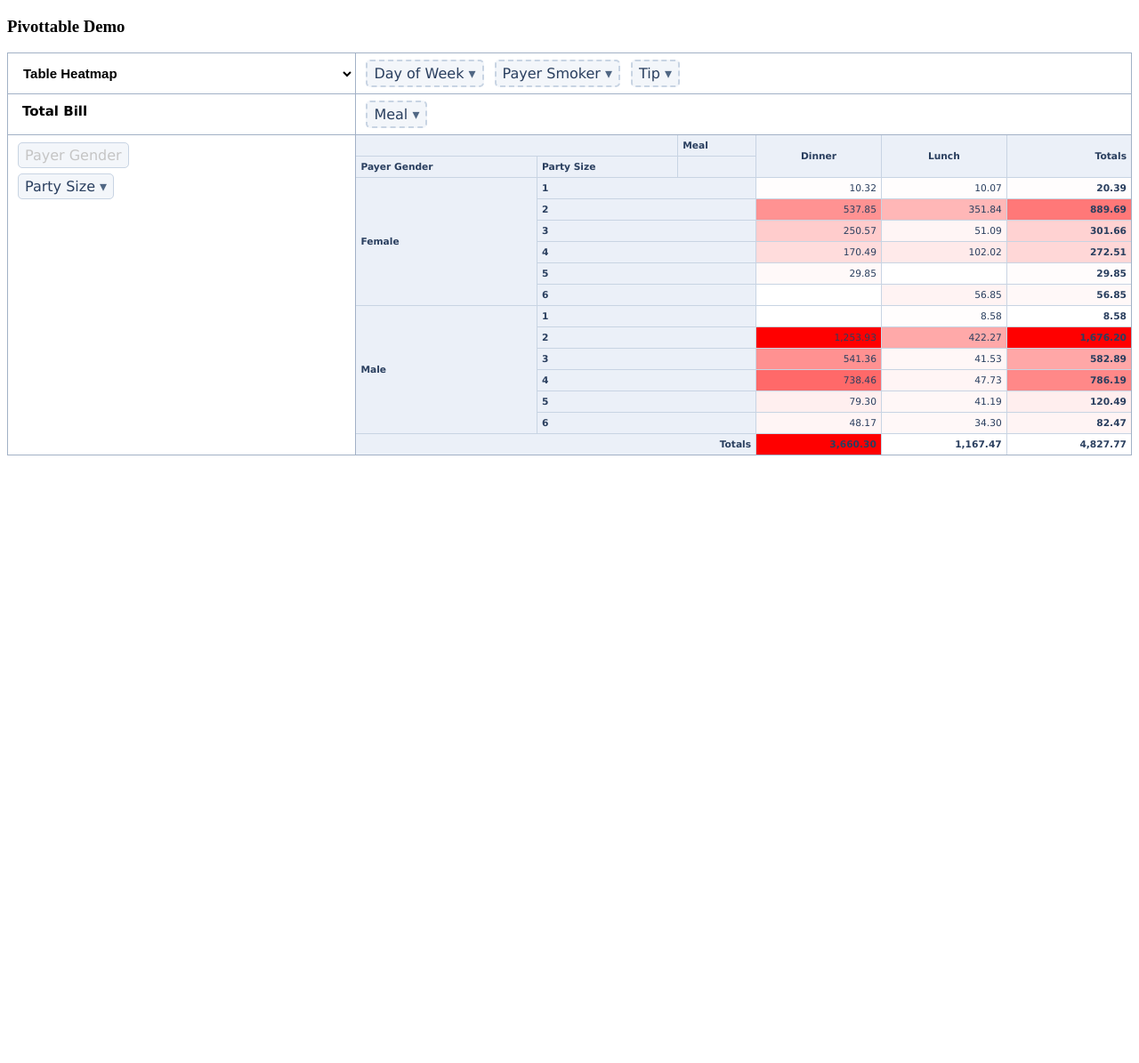
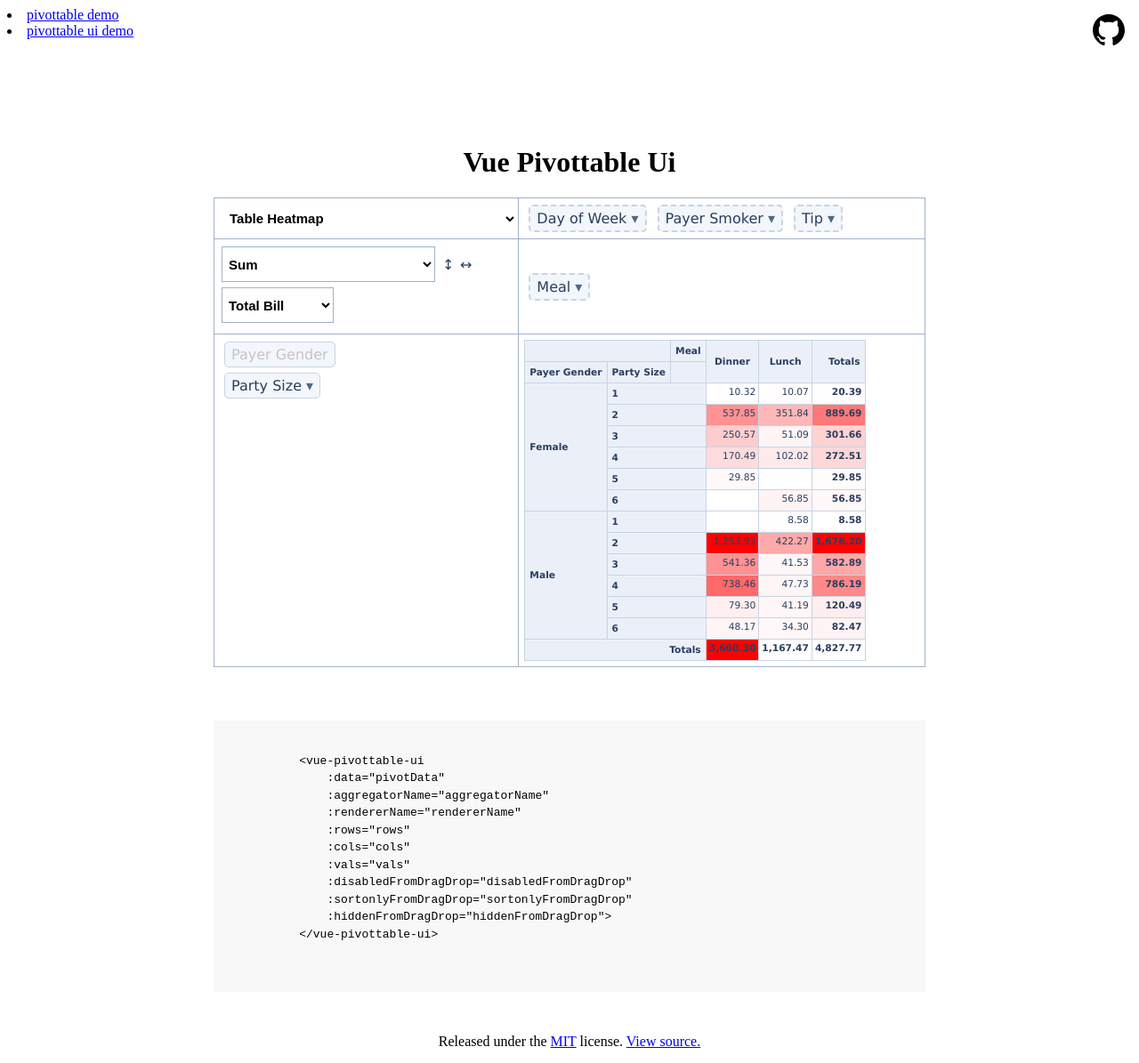
Before and after one commit to Seungwoo321/vue-pivottable, a Vue app: page / in a window 1280 px wide. Shown: the whole page at 89% size. Before the commit the page ends 800 px from the top, so only its background shows below. Built offline with nearby package versions, Linux system fonts and the light colour scheme.

Commit message:
demo update

```diff
--- a/demo/App.vue
+++ b/demo/App.vue
@@ -1,6 +1,20 @@
 <template>
   <div id="app">
-      <h3>Pivottable Demo</h3>
+    <nav>
+      <li>
+        <a href="#pivottable">pivottable demo</a>
+      </li>
+      <li>
+        <a href="#pivottable-ui">pivottable ui demo</a>
+      </li>
+    </nav>
+    <a href="https://github.com/seungwoo321/vue-pivottable" target="_blank" style="position: fixed; top: 1rem; right: 1rem;">
+      <svg id="i-github" viewBox="0 0 64 64" width="36" height="36">
+        <path stroke-width="0" fill="black" d="M32 0 C14 0 0 14 0 32 0 53 19 62 22 62 24 62 24 61 24 60 L24 55 C17 57 14 53 13 50 13 50 13 49 11 47 10 46 6 44 10 44 13 44 15 48 15 48 18 52 22 51 24 50 24 48 26 46 26 46 18 45 12 42 12 31 12 27 13 24 15 22 15 22 13 18 15 13 15 13 20 13 24 17 27 15 37 15 40 17 44 13 49 13 49 13 51 20 49 22 49 22 51 24 52 27 52 31 52 42 45 45 38 46 39 47 40 49 40 52 L40 60 C40 61 40 62 42 62 45 62 64 53 64 32 64 14 50 0 32 0 Z"></path>
+      </svg>
+    </a>
+    <div class="main">
+      <h1>Vue Pivottable Ui</h1>
       <div class="table-responsive">
         <vue-pivottable-ui
             :data="pivotData"
@@ -12,31 +26,49 @@
             :disabledFromDragDrop="disabledFromDragDrop"
             :sortonlyFromDragDrop="sortonlyFromDragDrop"
             :hiddenFromDragDrop="hiddenFromDragDrop">
-            <!-- <template slot="rendererCell">
-                {{ rendererName }}
-            </template> -->
-            <template slot="aggregatorCell">
-                {{ vals.toString() }}
-            </template>
         </vue-pivottable-ui>
-        <!-- <vue-pivottable-ui
+      </div>
+        <!-- <div class="table-responsive">
+              <vue-pivottable
                 :data="pivotData"
                 :aggregatorName="aggregatorName"
                 :rendererName="rendererName"
                 :rows="rows"
                 :cols="cols"
                 :vals="vals"
-            :rowTotal="true"
-            :colTotal="true"
-        >
-        </vue-pivottable-ui> -->
+                :disabledFromDragDrop="disabledFromDragDrop"
+                :sortonlyFromDragDrop="sortonlyFromDragDrop"
+                :hiddenFromDragDrop="hiddenFromDragDrop">
+            </vue-pivottable>
+        </div> -->
+      <pre>
+        <code>
+          &lt;vue-pivottable-ui
+              :data="pivotData"
+              :aggregatorName="aggregatorName"
+              :rendererName="rendererName"
+              :rows="rows"
+              :cols="cols"
+              :vals="vals"
+              :disabledFromDragDrop="disabledFromDragDrop"
+              :sortonlyFromDragDrop="sortonlyFromDragDrop"
+              :hiddenFromDragDrop="hiddenFromDragDrop"&gt;
+          &lt;/vue-pivottable-ui&gt;
+        </code>
+      </pre>
     </div>
+    <footer>Released under the <a href="//github.com/seungwoo321/vue-pivottable/blob/master/LICENSE">MIT</a> license. <a href="//github.com/seungwoo321/vue-pivottable">View source.</a></footer>
   </div>
 </template>
 
 <script>
 import tips from './tips'
+import { VuePivottable, VuePivottableUi } from '@/'
 export default {
+  components: {
+    VuePivottableUi,
+    VuePivottable
+  },
   name: 'app',
   data () {
     return {
@@ -55,9 +87,33 @@ export default {
 </script>
 
 <style>
+.main {
+  max-width: 800px;
+  margin: 15vh auto 20px;
+}
+h1 {
+  text-align: center;
+}
 .table-responsive {
   display: block;
   width: 100%;
   overflow-x: auto;
 }
+pre {
+  text-align: left;
+  background-color: #f8f8f8;
+  padding: 1.2em 1.4em;
+  line-height: 1.5em;
+  margin: 60px 0 0;
+  overflow: auto;
+}
+code {
+  padding: 0;
+  margin: 0;
+}
+footer {
+  text-align: center;
+  margin-top: 40px;
+  line-height: 2;
+}
 </style>
--- a/demo/main.js
+++ b/demo/main.js
@@ -1,9 +1,10 @@
 import Vue from 'vue'
 import App from './App.vue'
-import VuePivottable from '@/'
+import '@/pivottable.css'
+// import VuePivottable from '@/'
 
 Vue.config.productionTip = false
-Vue.use(VuePivottable)
+// Vue.use(VuePivottable)
 
 new Vue({
   render: h => h(App)
--- a/src/index.js
+++ b/src/index.js
@@ -1,12 +1,16 @@
-import './pivottable.css'
 import VuePivottable from './Pivottable'
 import VuePivottableUi from './PivottableUi'
 
-VuePivottable.install = function (Vue) {
-  Vue.component(VuePivottable.name, VuePivottable)
-  Vue.component(VuePivottableUi.name, VuePivottableUi)
-}
+// VuePivottable.install = function (Vue) {
+//   Vue.component(VuePivottable.name, VuePivottable)
+//   Vue.component(VuePivottableUi.name, VuePivottableUi)
+// }
 
 if (typeof window !== 'undefined' && window.Vue) window.Vue.use(VuePivottable)
 
-export default VuePivottable
+export {
+  VuePivottable,
+  VuePivottableUi
+}
+
+// export default VuePivottable
--- a/src/pivottable.css
+++ b/src/pivottable.css
@@ -18,33 +18,16 @@
 }
 
 .pvtUi td.pvtOutput {
-    padding: 0;
+    padding: 6px;
     vertical-align: top;
     border: 1px solid #a2b1c6;
 }
 
 table.pvtTable {
-    width: 100%;
     font-size: 8pt;
     text-align: left;
     border-collapse: collapse;
     font-family: Verdana;
-}
-table.pvtTable thead tr:first-child > th,
-table.pvtTable thead tr:first-child > td {
-    border-top: none;
-}
-table.pvtTable thead tr th:first-child,
-table.pvtTable tbody tr th:first-child {
-    border-left: none;
-}
-table.pvtTable thead tr th:last-child,
-table.pvtTable tbody tr td:last-child {
-    border-right: none;
-}
-table.pvtTable tbody tr:last-child > th,
-table.pvtTable tbody tr:last-child > td {
-    border-bottom: none;
 }
 
 table.pvtTable thead tr th,
@@ -64,7 +47,7 @@ table.pvtTable .pvtTotalLabel {
 
 table.pvtTable tbody tr td {
     color: #2a3f5f;
-    padding: 5px;
+    padding: 3px;
     background-color: #fff;
     border: 1px solid #c8d4e3;
     vertical-align: top;
@@ -145,7 +128,6 @@ table.pvtTable tbody tr td {
 }
 
 .pvtVals {
-    text-align: center;
     white-space: nowrap;
     vertical-align: top;
     padding-bottom: 12px;
```
Lines whose indentation alone changed are shown as unchanged.
